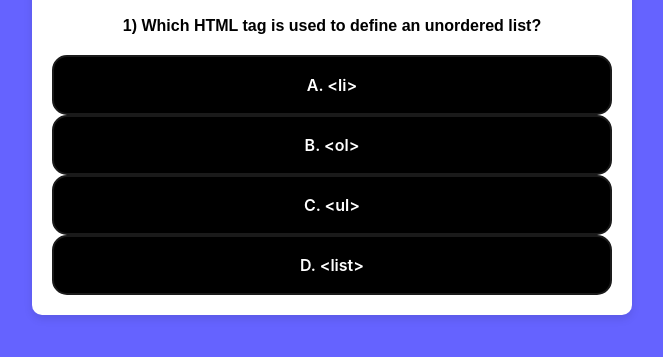
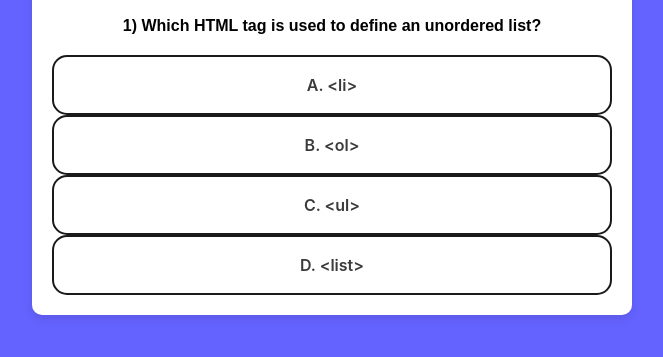
Before and after one commit to Akshaymishra3141/Quizele, a plain HTML site: page index.html in a window 1280 px wide. Both pictures are taken after a click on the button "Start Quiz". Shown: the part 273-630 px from the top of the page, without its empty margins (308-971 px from the left). Drawn offline with nearby package versions, Linux system fonts and the light colour scheme.

Commit message:
button change

```diff
--- a/index.css
+++ b/index.css
@@ -43,13 +43,13 @@ h1 {
     margin-bottom: 20px;
 }
 
-.answer-btn{
+.answer-btn {
   appearance: none;
-  background-color: #000000;
+  background-color: transparent;
   border: 2px solid #1A1A1A;
   border-radius: 15px;
   box-sizing: border-box;
-  color: #FFFFFF;
+  color: #3B3B3B;
   cursor: pointer;
   display: inline-block;
   font-family: Roobert,-apple-system,BlinkMacSystemFont,"Segoe UI",Helvetica,Arial,sans-serif,"Apple Color Emoji","Segoe UI Emoji","Segoe UI Symbol";
@@ -76,6 +76,8 @@ h1 {
 }
 
 .answer-btn:hover {
+  color: #fff;
+  background-color: #1A1A1A;
   box-shadow: rgba(0, 0, 0, 0.25) 0 8px 15px;
   transform: translateY(-2px);
 }
@@ -89,7 +91,7 @@ h1 {
     display: flex;
     justify-content: center;
 
-    gap: 10px;
+    gap: 50px;
     margin-top: 20px;
 }
 
```
